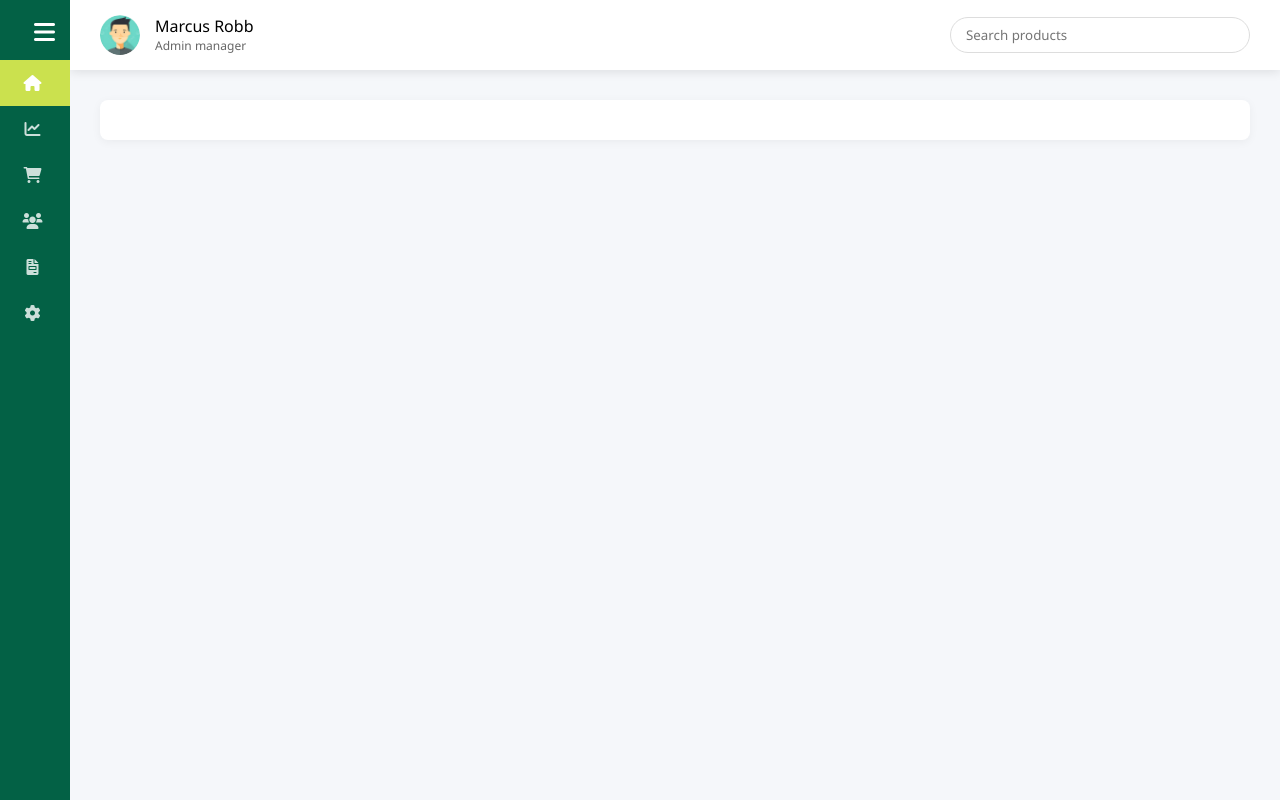
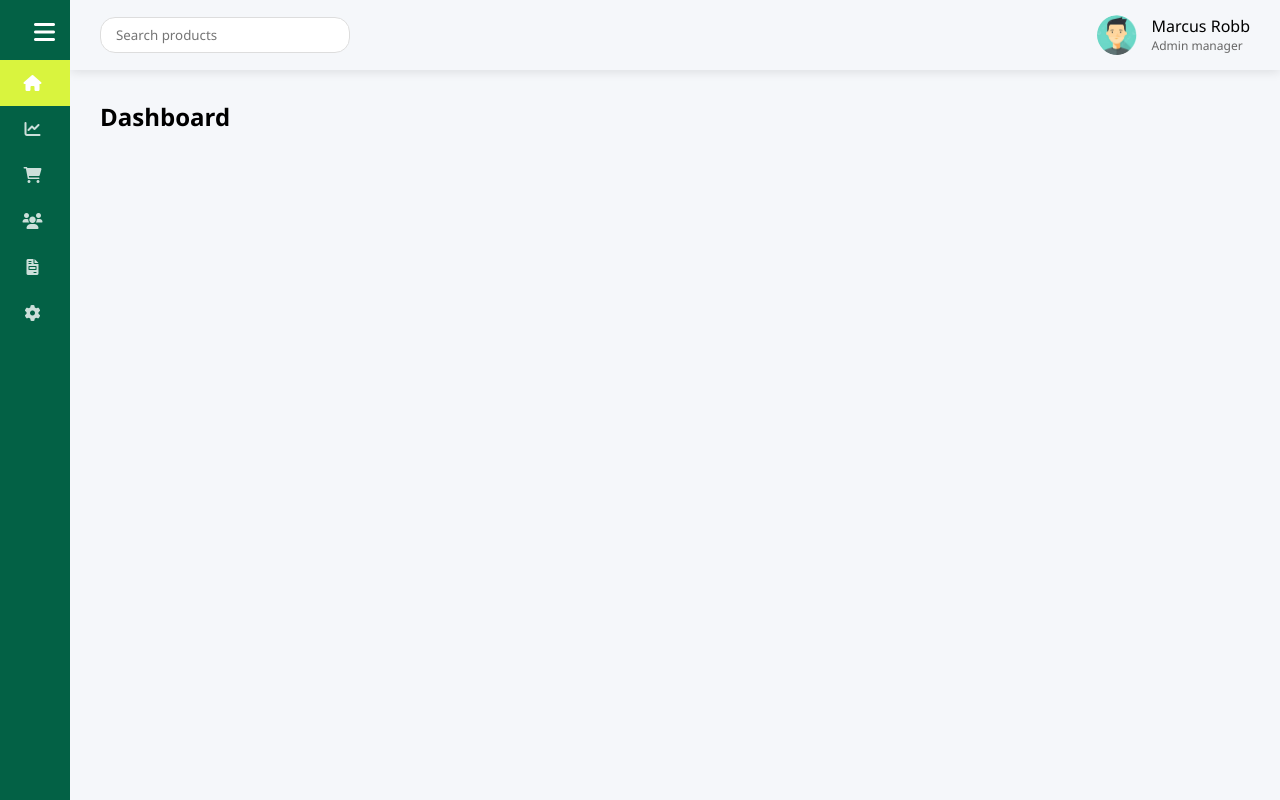
Before and after one commit to nazanin1221/Cool-P, a website: page index.html in a window 1280 px wide. Drawn offline with Linux system fonts and the light colour scheme.

Commit message:
Final sidebar fix

```diff
--- a/Sass/index.scss
+++ b/Sass/index.scss
@@ -44,7 +44,7 @@ body {
     color: white;}
 
 .nav-link.active {
-    background-color: #cbe14e;
+    background-color: #d9f43e;
     color: white;}
 
 .nav-link i {
@@ -76,8 +76,8 @@ body {
     display: flex;
     justify-content: space-between;
     align-items: center;
+    flex-direction: row-reverse;
     padding: 15px 30px;
-    background-color: #fff;
     box-shadow: 0 2px 10px rgba(0,0,0,0.1);
     position: fixed;
     width: calc(100% - 70px);/*The element's width should be 100% of the parent's width minus 70 pixels.*/
@@ -108,11 +108,14 @@ body {
     font-size: 12px;
     color: #666;}
 
+.search-container{
+    margin-right: auto;}
+
 .search-container input {
      padding: 8px 15px;
      border: 1px solid #ddd;
-     border-radius: 20px;
-     width: 300px;
+     border-radius: 15px;
+     width:250px;
      outline: none; }
 
 main {
@@ -124,9 +127,3 @@ main {
 .sidebar.expanded ~ main {
     margin-left: 250px;
     width: calc(100% - 250px);}
-
-.container {
-    background: white;
-    padding: 20px;
-    border-radius: 8px;
-    box-shadow: 0 2px 10px rgba(0,0,0,0.05);}
--- a/index.html
+++ b/index.html
@@ -61,6 +61,7 @@
             <div class="container">
                 <div class="BOks"></div>
             </div>
+                <h1>Dashboard</h1>
         </section>
     </main>
 
```
Also changed, not shown: Sass/index.css, 1 other file.
